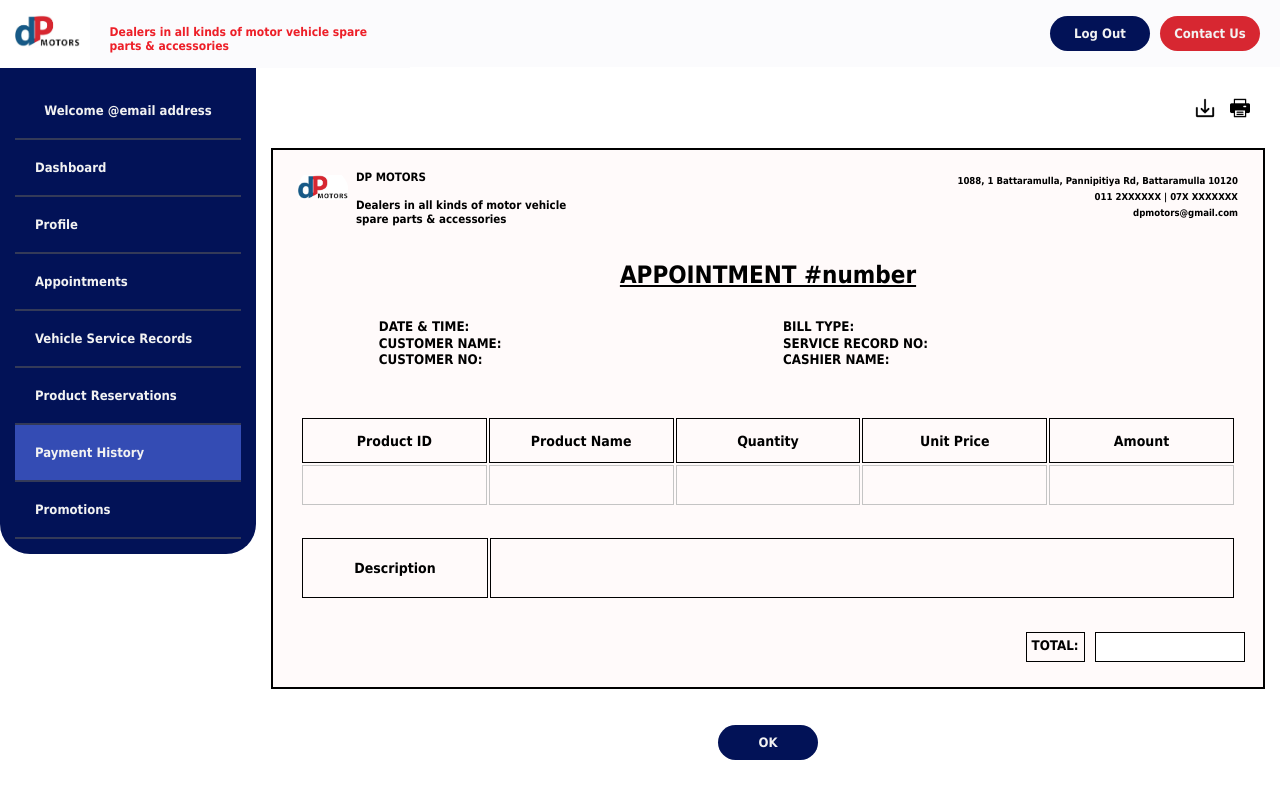
After one commit to kavisha-perera/IS2102-DPMotors, a PHP site: the page made by UI/customer payment history/readBill.html in a window 1280 px wide. The commit adds this page. Run offline with PHP 8.4, Linux system fonts and the light colour scheme; lists and menus that the app fills with data are empty.

Commit message:
Customer Read Bill UI Created
inludes new css file: readBill.css

the same UI template can be used for DP Staff UI as well

```diff
--- /dev/null
+++ b/UI/customer payment history/readBill.html
@@ -0,0 +1,192 @@
+<!DOCTYPE HTML>
+<html lang="en">
+<head>
+    <meta charset="utf-8">
+    <meta name="viewport" content="width=device-width, initial-scale=1.0"> <!--https://www.w3schools.com/css/css_rwd_viewport.asp-->
+    <link rel="stylesheet" href="../../css/main.css">
+	<title>customer read bill</title>
+</head>
+<body>
+
+    <div class="row r1">
+        <div class="col-13">
+            <img src="../../images/logo.png" class="navLogo">
+        </div>
+        <div class="col-nav">
+            <h4 class="navSlogan">Dealers in all kinds of motor vehicle spare parts & accessories</h4>
+        </div>
+        <div class="col-14 navbar">
+            <button class="navButton"> Log Out </button>
+            <button class="navButton contact"> Contact Us </button>
+        </div>
+    </div>
+
+    <!-- Start of Dropdown for screens with width less than 800px-->
+                    <div class="row r2">
+                        <div class="col-2 sideNav-dropdown" >
+                                <img src="../../images/dropdown.svg" class="dropButton">
+                                <div class="dropdown-content">
+                                    <a href="#"> Dashboard </a>
+                                    <a href="#"> Profile </a>
+                                    <a href="#"> Appointments </a>
+                                    <a href="#"> Vehicle Service Records </a>
+                                    <a href="#"> Product Reservations </a>
+                                    <a href="#"   class="active"> Payment History </a>
+                                    <a href="#"> Promotions </a>
+                                </div>
+                        </div>
+                        <div class="col-10 smallWel">
+                            <p> Welcome @email address</p>
+                        </div>
+                    </div>
+    <!--End of Dropdown for screens with width less than 800px-->
+
+    <div class="row r3">
+        <div class="col-15 sideNav">
+            <p> Welcome @email address</p> <hr>
+                <a href="#"> Dashboard </a> <hr>
+                <a href="#"> Profile </a> <hr>
+                <a href="#"> Appointments </a> <hr>
+                <a href="#"> Vehicle Service Records </a> <hr>
+                <a href="#"> Product Reservations </a> <hr>
+                <a href="#"   class="active"> Payment History </a> <hr>
+                <a href="#"> Promotions </a> <hr>
+        </div>
+
+        <div class="col-16 content">
+            <!--main content here-->
+            <div class="row">
+                <div class="col-9 saveIcon-null"><!--blank column with 75%width--></div>
+                <div class="col-3 saveIcon-main saveBill">
+                    <img src="../../images/tableIcons/download.png" class="saveIcon">
+                    <img src="../../images/tableIcons/printing.png" class="saveIcon">
+                </div>
+            </div>
+            <div class="Bill"> <!--bill starts here-->
+
+                         <!--row containing dp motors details inside the bill-->
+                <div class="row">
+                    <div class="col-13 billHeaderCol1">
+                        <img src="../../images/logo.png" class="BillLogo">
+                    </div>
+                    <div class="col-3 billHeaderCol2 BillHeaderText">
+                        <h4>DP MOTORS</h4>
+                        <br>
+                        <h4>Dealers in all kinds of motor vehicle spare parts & accessories</h4>
+                    </div>
+                    <div class="col-14 billHeaderCol3 BillHeaderText">
+                        <div class="billHeaderAlign"><h5>1088, 1 Battaramulla, Pannipitiya Rd, Battaramulla 10120</h5></div>
+                        <div class="billHeaderAlign"><h5> 011 2XXXXXX | 07X XXXXXXX</h5></div>
+                        <div class="billHeaderAlign"><h5> dpmotors@gmail.com</h5></div>
+                    </div>
+                </div>
+                        <!--row containing bill number-->
+                <div class="row">
+                    <div class="col-12">
+                        <h2 class="BillNo"><u>APPOINTMENT #number</u><h2></h2>
+                    </div>
+                </div>
+                        <!--row containing general details of the bill-->
+                <div class="row">
+                    <div class="col-1 BillNull"> <!--null columns to create space--> </div>
+
+                    <div class="col-4 billGeneral">
+                        <div class="billGeneralDetails">
+                            <h5>DATE & TIME:</h5>
+                            <input type="text" name="billDateTime" class="billGeneralForm">
+                        </div>
+                        <div class="billGeneralDetails">
+                            <h5>CUSTOMER NAME:</h5>
+                            <input type="text" name="billCusName" class="billGeneralForm">
+                        </div>
+                        <div class="billGeneralDetails">
+                            <h5>CUSTOMER NO:</h5>
+                            <input type="text" name="billCusNo" class="billGeneralForm">
+                        </div>
+                    </div>
+
+                    <div class="col-1 BillNull"> <!--null columns to create space--> </div>
+
+                    <div class="col-4 billGeneral">
+                        <div class="billGeneralDetails">
+                            <h5>BILL TYPE:</h5>
+                            <input type="text" name="billType" class="billGeneralForm">
+                        </div>
+                        <div class="billGeneralDetails">
+                            <h5>SERVICE RECORD NO:</h5>
+                            <input type="text" name="billServiceRecNo" class="billGeneralForm">
+                        </div>
+                        <div class="billGeneralDetails">
+                            <h5>CASHIER NAME:</h5>
+                            <input type="text" name="billCashierName" class="billGeneralForm">
+                        </div>
+                    </div>
+
+                    <div class="col-1 BillNull"> <!--null columns to create space--> </div>
+                </div>
+                        <!--row containing bill information table like products etc-->
+                <div class="row">
+                    <div class="col-12 BillInfoContainer">
+                        <table class="BillInfoTable1">
+                                <thead>
+                                    <tr>
+                                        <th>Product ID</th>
+                                        <th>Product Name</th>
+                                        <th>Quantity</th>
+                                        <th>Unit Price</th>
+                                        <th>Amount</th>
+                                    </tr>
+                                </thead>
+                                <tbody> <!--add php & sql here-->
+                                    <tr>
+                                        <td></td>
+                                        <td></td>
+                                        <td></td>
+                                        <td></td>
+                                        <td></td>
+                                    </tr>
+                                </tbody>
+                        </table>
+                        <table class="BillInfoTable2">
+                            <tbody>
+                                <tr>
+                                    <th>Description</th>
+                                    <td></td> <!--add php & sql here-->
+                                </tr>
+                            </tbody>
+                    </table>
+                    </div>
+                </div>
+                    <!--row containing bill amount-->
+                    <div class="row">
+                        <div class="col-9 BillNull"> <!--null columns to create space--></div>
+                        <div class="col-3 BillTotal">
+                            <h5 class="billTotalLabel">TOTAL:</h5>
+                            <input type="text" name="billTotal" class="billTotalForm">
+                        </div>
+                    </div>
+            </div> <!--bill ends here-->
+
+                <div class="col-12 BILLbutton"> <!--button to close tab/window-->
+                     <button class="navButton"> OK </button>
+                </div>
+
+        </div>
+
+
+
+
+
+ <!--   <footer>
+        <div class="row">
+            <div class="col-12">
+                <h4>CONTACT</h4><br>
+                <p>1088, 1 Battaramulla, Pannipitiya Rd, Battaramulla 10120 </p>
+                011 2XXXXXX | 07X XXXXXXX </p>
+                dpmotors@gmail.com</p>
+            </div>
+        </div>
+    </footer> -->
+
+</body>
+</html>
--- a/css/main.css
+++ b/css/main.css
@@ -7,3 +7,5 @@
 @import "customer.css";
 
 @import "calltoCancel.css";
+
+@import "readBill.css";
--- /dev/null
+++ b/css/readBill.css
@@ -0,0 +1,137 @@
+/******************************CSS FOR READ BILL************************************/
+
+@media (max-width:800px){
+    .billHeaderCol1{
+        width: 20%;
+    }
+    .billHeaderCol2{
+        width: 80%;
+    }
+    .billHeaderCol3{
+        width: 100%;
+        display: flex;
+    }
+    .BillNull{
+        display: none;
+    }
+    .billGeneral{
+        width:50%;
+    }
+    .BillTotal{
+        display: flex;
+        justify-content: end;
+    }
+}
+
+.Bill{
+    width:100%;
+    background-color:#FFFAFA;
+    border: 2px solid #000;
+    margin-top: 15px;
+    padding:10px;
+}
+
+.BillLogo{
+    height: auto;
+    width: 50px;
+    z-index: -1; /*stack order - essentially sends the image backwards*/
+}
+
+.BillHeaderText{
+    padding-top: 10px;
+    padding-left: 5px;
+	color: #000;
+	font-size: 11.5px;
+}
+
+.billHeaderAlign{
+    display: flex;
+    justify-content: end;
+    padding-top: 5px;
+}
+
+.BillNo{
+    text-align: center;
+    margin-top: 5px;
+}
+
+.billGeneralDetails{
+    display: flex;
+}
+
+.billGeneralForm{
+    margin-left: 5px;
+    margin-bottom: 1.5px;
+    width:40%;
+    background-color:#FFFAFA;
+    border: 0px solid #C4C4C4;
+}
+
+.BillInfoContainer{
+    align-content: center;
+    margin-top: 15.5px;
+    overflow-x: auto;
+}
+
+.BillInfoTable1 , .BillInfoTable2 {
+    width:100%;
+    font-size: 14px;
+    border: 0px solid #000;
+    padding:2px;
+
+}
+
+.BillInfoTable2{
+    margin-top: 25px;
+
+}
+
+.BillInfoTable1 th, .BillInfoTable1 td{
+    width: 20%;
+    height:45px;
+    border: 1px solid #000;
+}
+
+.BillInfoTable1 td{
+    margin-top: 50px;
+    height: 40px; /*make this fit content once php is added*/
+    border: 0.5px solid #C4C4C4;
+}
+
+.BillInfoTable2 th, .BillInfoTable2 td{
+    width:20%;
+    height:60px;
+    border: 1px solid #000;
+}
+
+.BillInfoTable2 td{
+    width:80%;
+}
+
+.BillTotal{
+    display: flex;
+}
+
+.billTotalForm{
+    width: 150px;
+    height: 30px;
+    margin-left: 10px;
+    border:  1px solid #000;
+}
+
+.billTotalLabel{
+    width:70px;
+    padding:5px;
+    text-align: center;
+    border:  1px solid #000;
+}
+
+.BILLbutton{
+    margin-top: 20px;
+    text-align: center;
+}
+
+.saveBill{
+    display: flex;
+    justify-content: end;
+}
```
Also changed, not shown: css/customer.css (line endings or trailing spaces).
